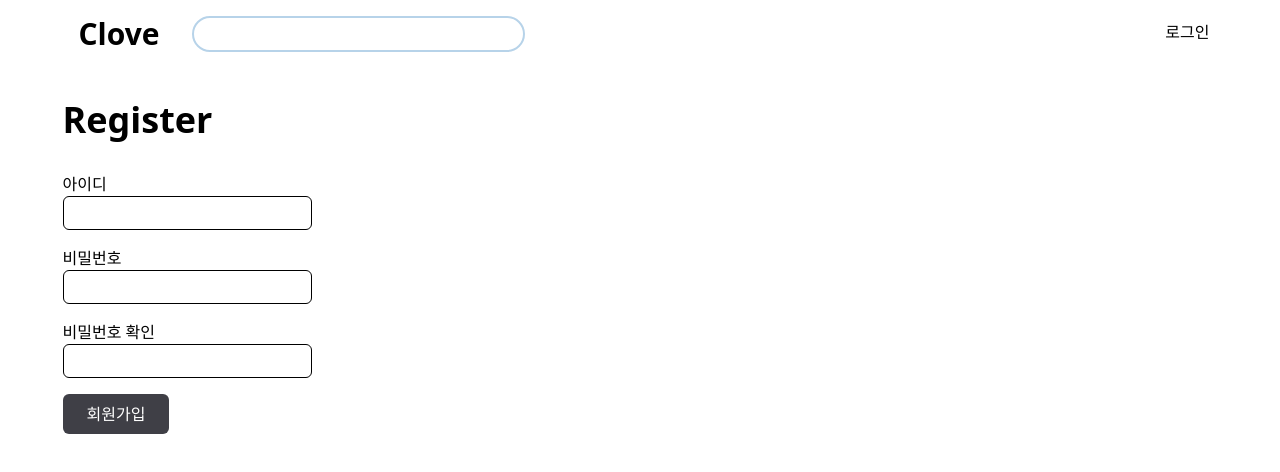
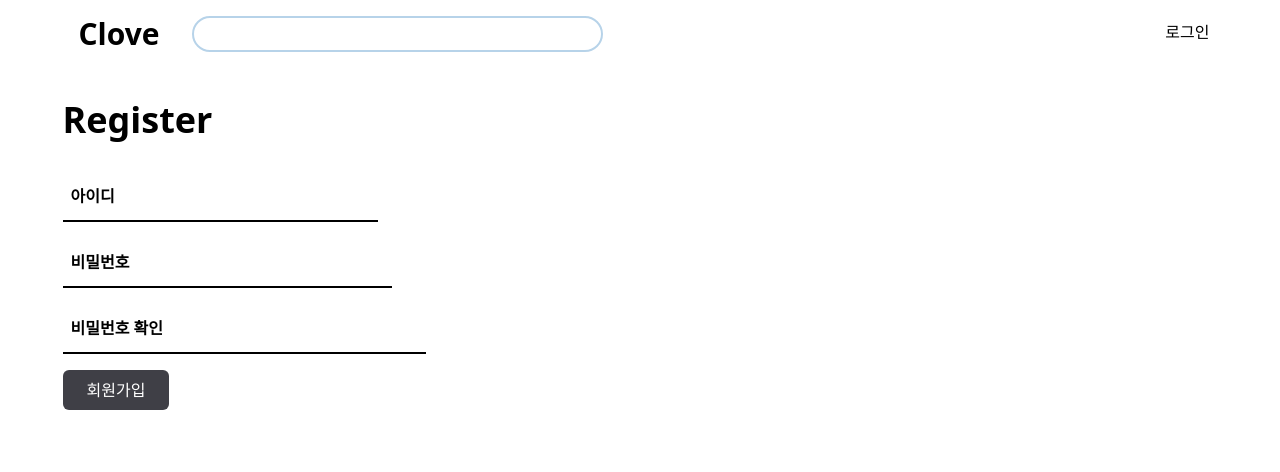
Before and after one commit to clove-pnu/FE-Ticket, a React app: page /register in a window 1280 px wide. Shown: the top 472 px of the page. Built offline with nearby package versions, Linux system fonts and the light colour scheme.

Commit message:
feat: namespace API 추가

```diff
--- a/src/apis/deploy.ts
+++ b/src/apis/deploy.ts
@@ -1,4 +1,14 @@
 import { deployInstance } from './instance';
+
+interface CreatePodParams {
+  namespace: string;
+  name: string;
+  port: number;
+}
+
+export async function createNamespace({ namespace }: { namespace: string }) {
+  return deployInstance.get(`/${namespace}/init`);
+}
 
 export async function getNamespaces() {
   return deployInstance.get('/list');
@@ -7,3 +17,11 @@ export async function getNamespaces() {
 export async function getPods({ namespace }: { namespace: string }) {
   return deployInstance.get(`/${namespace}/pods`);
 }
+
+export async function createPod({ namespace, name, port }: CreatePodParams) {
+  return deployInstance.post(`/${namespace}/start`, {
+    deploymentName: name,
+    serviceName: name,
+    nodePort: port,
+  });
+}
--- /dev/null
+++ b/src/components/common/Button.tsx
@@ -0,0 +1,6 @@
+export default function Button() {
+  return (
+    <>
+    </>
+  );
+}
--- a/src/components/common/MainLayout.tsx
+++ b/src/components/common/MainLayout.tsx
@@ -6,7 +6,7 @@ export default function MainLayout() {
   return (
     <div className="mx-auto my-0 flex min-h-screen flex-col xl:w-[1187px]">
       <div className="flex flex-row justify-between p-4">
-        <div className="flex w-2/5 flex-row items-end gap-4">
+        <div className="flex flex-row items-end gap-4 xl:w-[540px]">
           <div>
             <Link className="flex px-4 text-center text-3xl font-bold" to="/">Clove</Link>
           </div>
--- a/src/components/common/TextInput.tsx
+++ b/src/components/common/TextInput.tsx
@@ -14,10 +14,15 @@ export default function TextInput({
   secret = false,
 }: TextInputProps) {
   return (
-    <div className="flex flex-col">
-      <label htmlFor={name}>{name}</label>
+    <div className="flex flex-row items-center gap-2 border-b-2 border-black py-2">
+      <label
+        className="px-2 font-bold"
+        htmlFor={name}
+      >
+        {name}
+      </label>
       <input
-        className="rounded-md border border-black px-2 py-1"
+        className="rounded-md px-2 py-1 focus:outline-none"
         type={secret ? 'password' : 'text'}
         name={name}
         id={name}
--- a/src/pages/deploy/DeployPage.tsx
+++ b/src/pages/deploy/DeployPage.tsx
@@ -1,9 +1,17 @@
+import { createNamespace, createPod } from '../../apis/deploy';
 import TemplateForm from '../../components/deploy/TemplateForm';
 
 export default function DeployPage() {
-  const handleDeploy = (e: React.FormEvent<HTMLFormElement>) => {
+  const handleDeploy = async (e: React.FormEvent<HTMLFormElement>) => {
     e.preventDefault();
-    console.log(e.currentTarget.template.value);
+
+    const result = await createPod({ namespace: 'test1234', name: 'testname', port: 32011 });
+    console.log(result);
+  };
+
+  const createns = async () => {
+    const result = await createNamespace({ namespace: 'test1234' });
+    console.log(result);
   };
 
   return (
@@ -11,6 +19,12 @@ export default function DeployPage() {
       <div>
         <h1 className="text-xl font-bold">배포 페이지</h1>
         <TemplateForm handleDeploy={handleDeploy} />
+        <button
+          type="button"
+          onClick={createns}
+        >
+          테스트
+        </button>
       </div>
     </main>
   );
--- a/src/pages/deploy/OwnerPage.tsx
+++ b/src/pages/deploy/OwnerPage.tsx
@@ -9,7 +9,7 @@ export default function OwnerPage() {
   const [podList, setPodList] = useState<PodInfo[]>([]);
 
   useEffect(() => {
-    fetchWithHandler<PodInfo[]>(() => getPods({ namespace: 'default' }), {
+    fetchWithHandler<PodInfo[]>(() => getPods({ namespace: 'test1234' }), {
       onSuccess: (response) => {
         setPodList(response.data);
       },
```
